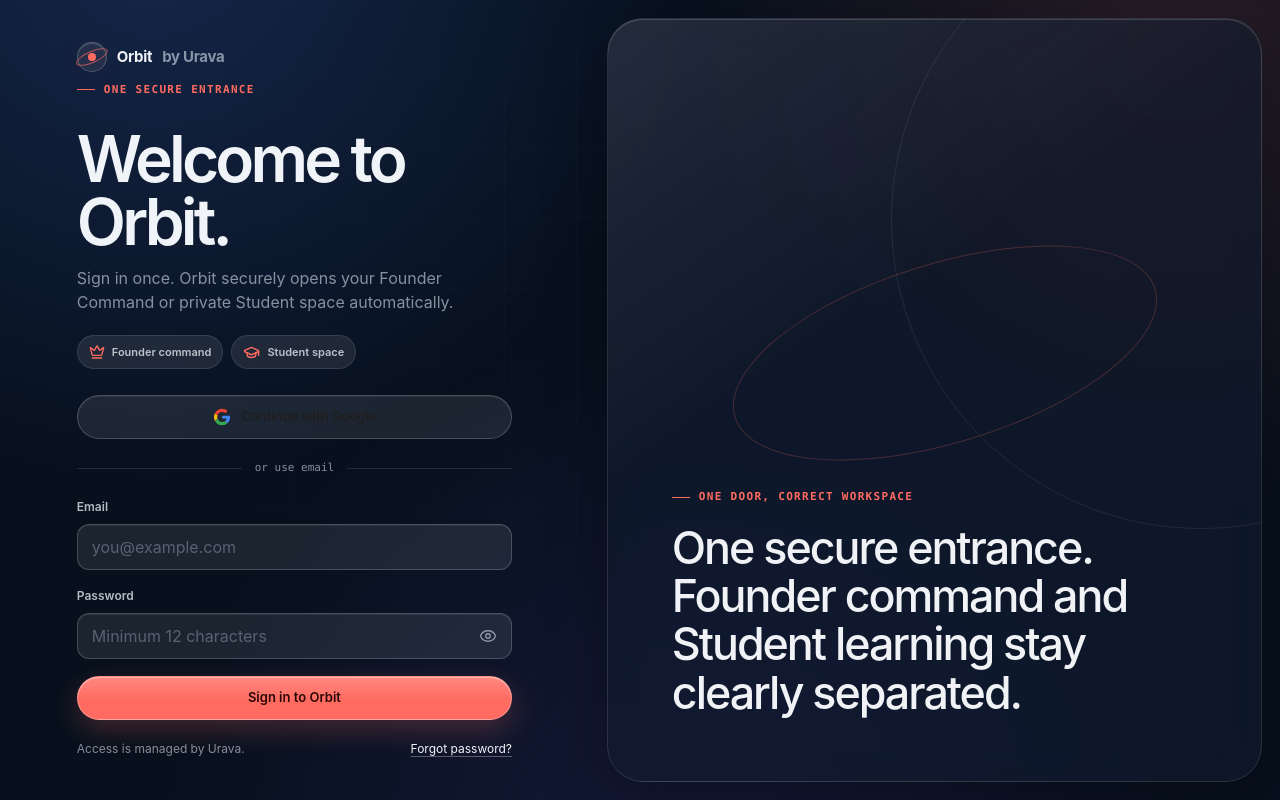
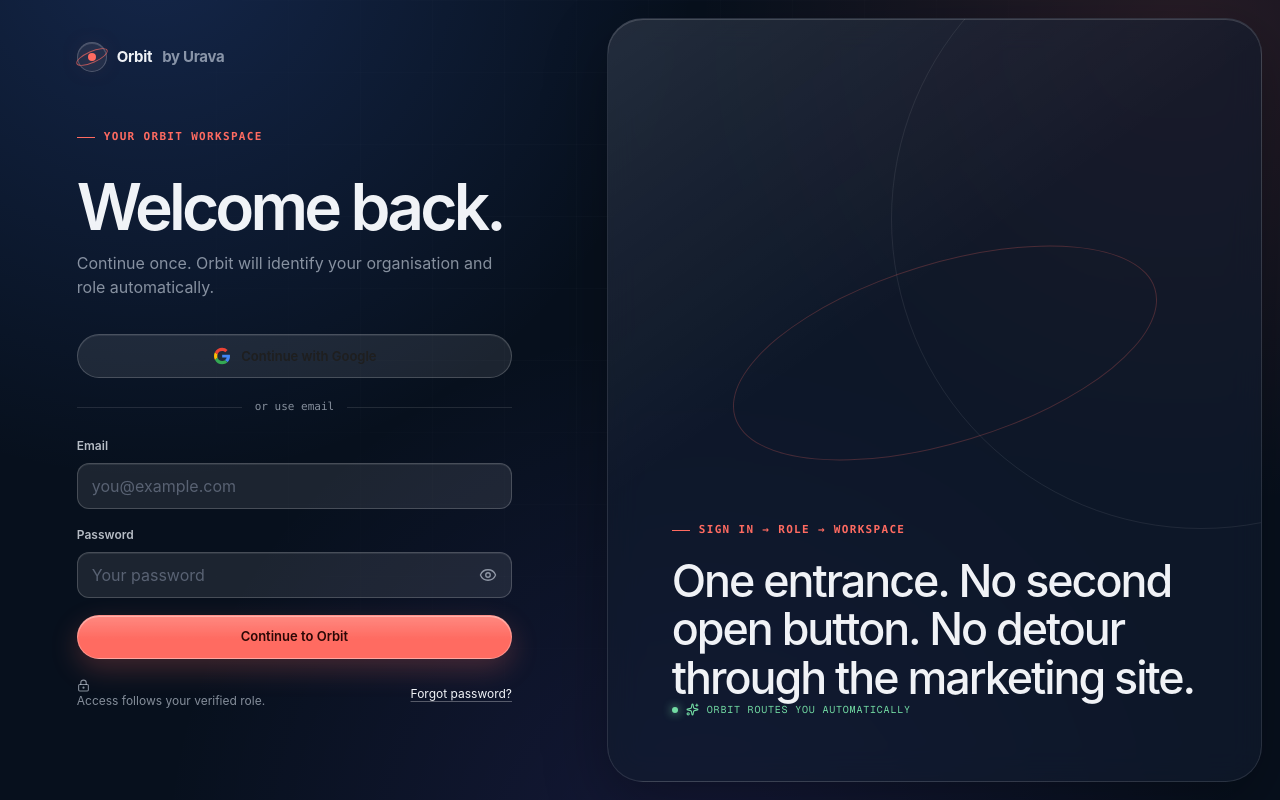
Before and after one commit to Urava-Anas/orbit, a Next.js app: page /login in a window 1280 px wide. Built offline with nearby package versions, Linux system fonts and the light colour scheme; no server answers.

Commit message:
Simplify Orbit sign-in experience

```diff
--- a/src/app/login/page.tsx
+++ b/src/app/login/page.tsx
@@ -1,7 +1,7 @@
 import type { Metadata } from "next";
 import Link from "next/link";
 import { redirect } from "next/navigation";
-import { Crown, GraduationCap } from "lucide-react";
+import { LockKeyhole, Sparkles } from "lucide-react";
 import { OrbitMark } from "@/components/OrbitMark";
 import { Notice } from "@/components/Notice";
 import { PasswordField } from "@/components/PasswordField";
@@ -34,30 +34,18 @@
         <Link href="/" aria-label="Orbit home">
           <OrbitMark />
         </Link>
+
         <div className="auth-form">
-          <span className="eyebrow">One secure entrance</span>
-          <h1>Welcome to Orbit.</h1>
-          <p>
-            Sign in once. Orbit securely opens your Founder Command or private
-            Student space automatically.
-          </p>
-
-          <div className="auth-role-row" aria-label="Orbit workspaces">
-            <span>
-              <Crown aria-hidden="true" size={16} />
-              Founder command
-            </span>
-            <span>
-              <GraduationCap aria-hidden="true" size={17} />
-              Student space
-            </span>
-          </div>
+          <span className="eyebrow">Your Orbit workspace</span>
+          <h1>Welcome back.</h1>
+          <p>Continue once. Orbit will identify your organisation and role automatically.</p>
 
           <Notice error={params.error} notice={params.notice} />
 
           <form className="oauth-form" action={signInWithGoogle}>
             <GoogleSignInButton />
           </form>
+
           <div className="auth-divider">
             <span>or use email</span>
           </div>
@@ -69,11 +57,11 @@
                 id="email"
                 name="email"
                 type="email"
-                  autoComplete="email"
-                  maxLength={254}
-                  required
-                  placeholder="you@example.com"
-                />
+                autoComplete="email"
+                maxLength={254}
+                required
+                placeholder="you@example.com"
+              />
             </div>
             <div className="field">
               <label htmlFor="password">Password</label>
@@ -84,17 +72,19 @@
                 minLength={12}
                 maxLength={128}
                 required
-                placeholder="Minimum 12 characters"
+                placeholder="Your password"
               />
             </div>
             <SubmitButton
-              idleLabel="Sign in to Orbit"
+              idleLabel="Continue to Orbit"
               pendingLabel="Opening your workspace…"
             />
           </form>
 
           <div className="form-foot" style={{ marginTop: 20 }}>
-            <span className="auth-invite-note">Access is managed by Urava.</span>
+            <span className="auth-invite-note">
+              <LockKeyhole aria-hidden="true" size={13} /> Access follows your verified role.
+            </span>
             <Link className="text-link" href="/forgot-password">
               Forgot password?
             </Link>
@@ -104,11 +94,11 @@
 
       <aside className="auth-art" aria-hidden="true">
         <div className="auth-quote">
-          <span className="eyebrow">One door, correct workspace</span>
-          <p>
-            One secure entrance. Founder command and Student learning stay
-            clearly separated.
-          </p>
+          <span className="eyebrow">Sign in → role → workspace</span>
+          <p>One entrance. No second open button. No detour through the marketing site.</p>
+          <span className="system-state">
+            <Sparkles size={13} /> Orbit routes you automatically
+          </span>
         </div>
       </aside>
     </main>
```
